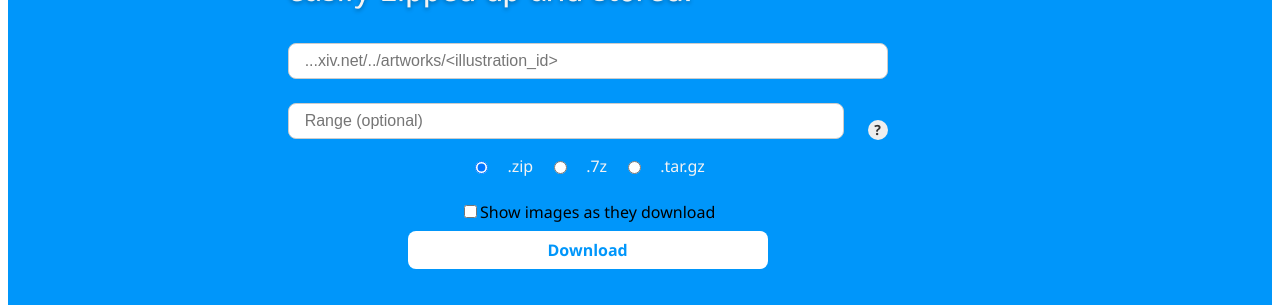
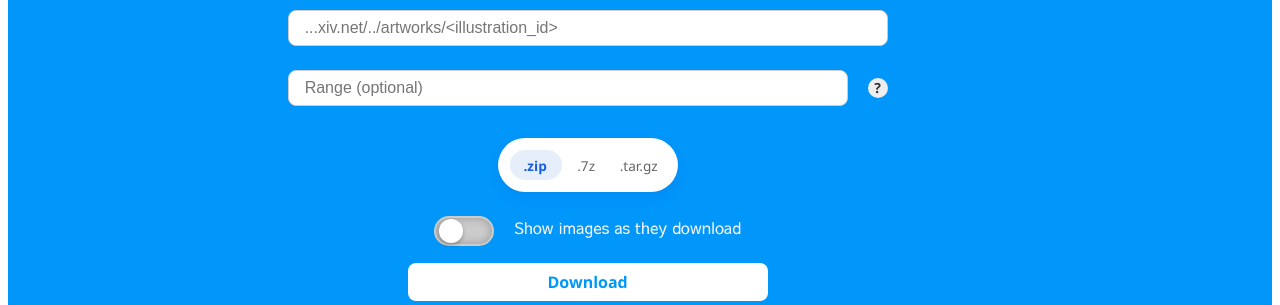
Before and after one commit to brunobdcorreia/ZIPixIT-Front, an Angular app: page / in a window 1280 px wide. Shown: the part 364-669 px from the top of the page. Built offline with nearby package versions, Linux system fonts and the light colour scheme; no server answers.

Commit message:
Updated designs for toggle button and radio group

```diff
--- a/src/app/components/illustration-form.component.css
+++ b/src/app/components/illustration-form.component.css
@@ -14,6 +14,14 @@ form {
     width: 100%;
     text-align: left;
     margin-bottom: 2rem;
+}
+
+.toggle-text {
+    font-family: 'Sawarabi Gothic Regular', 'Segoe UI', Tahoma, Geneva, Verdana, sans-serif;
+    font-size: 1rem;
+    color: #f3f3f3;
+    margin-left: 0.5rem;
+    margin-bottom: 1rem;
 }
 
 .subtitle h2 {
@@ -59,29 +67,76 @@ form {
 
 .radio-group {
     display: flex;
-    justify-content: space-around;
-    gap: 1rem;
-    margin-bottom: 1rem;
+    position: relative;
+    background-color: #ffffff;
+    box-shadow: 0 0 1px 0 rgba(0, 94, 224, 0.15), 0 6px 12px 0 rgba(0, 94, 224, 0.15);
+    padding: 0.75rem;
+    border-radius: 99px;
+    width: 100%;
+    max-width: 30%;
+    margin: 0 auto 1rem auto;
+    gap: 0;
 }
 
-.radio-group label {
-    font-family: 'Segoe UI', Tahoma, Geneva, Verdana, sans-serif;
-    font-size: 1rem;
-    color: #f3f3f3;
-    /* padding: 0.5rem 1rem; */
-    /* border: 1px solid #ccc; */
-    border-radius: 8px;
-    cursor: pointer;
-    transition: background 0.2s, color 0.2s;
+.radio-group * {
+    z-index: 2;
 }
 
-.row-container {
+.radio-group input[type="radio"] {
+    display: none;
+}
+
+.radio-group .tab {
     display: flex;
-    flex-direction: row;
     align-items: center;
-    justify-content: baseline;
-    gap: 1rem;
-    width: 100%;
+    justify-content: center;
+    height: 30px;
+    flex: 1;
+    font-size: 0.85rem;
+    color: #666666;
+    font-weight: 500;
+    border-radius: 99px;
+    cursor: pointer;
+    transition: color 0.15s ease-in;
+    position: relative;
+    padding: 0 0.5rem;
+}
+
+/* Glider background - positioned absolutely */
+.radio-group::before {
+    content: '';
+    position: absolute;
+    display: block;
+    height: 30px;
+    width: calc(33.333% - 0.5rem);
+    background-color: #e6eef9;
+    z-index: 1;
+    border-radius: 99px;
+    transition: left 0.25s cubic-bezier(0.4, 0.0, 0.2, 1);
+    left: 0.75rem;
+    top: 0.75rem;
+}
+
+/* Move glider when first radio is checked (default) */
+.radio-group input[id="zip"]:checked ~ .radio-group::before,
+.radio-group:has(input[id="zip"]:checked)::before {
+    left: 0.75rem;
+}
+
+/* Move glider when second radio is checked */
+.radio-group:has(input[id="7z"]:checked)::before {
+    left: calc(33.333% + 0.375rem);
+}
+
+/* Move glider when third radio is checked */
+.radio-group:has(input[id="tar.gz"]:checked)::before {
+    left: calc(66.666% + 0rem);
+}
+
+/* Checked state - change text color */
+.radio-group input[type="radio"]:checked + .tab {
+    color: #185ee0;
+    font-weight: 600;
 }
 
 .download-button {
@@ -107,6 +162,96 @@ form {
     cursor: not-allowed;
 }
 
+.toggle-label {
+    display: flex;
+    align-items: normal;
+    gap: 0.75rem;
+    cursor: pointer;
+    font-family: 'Segoe UI', Tahoma, Geneva, Verdana, sans-serif;
+    color: #f3f3f3;
+}
+
+.toggle-checkbox {
+    display: none;
+}
+
+.toggle-slider {
+    width: 60px;
+    height: 30px;
+    background-color: #cccccc;
+    border-radius: 20px;
+    display: flex;
+    align-items: center;
+    border: 2px solid transparent;
+    transition: background-color 0.3s ease;
+    box-shadow: 0 0 10px 0 rgba(0, 0, 0, 0.25) inset;
+    cursor: pointer;
+    position: relative;
+    flex-shrink: 0;
+}
+
+.toggle-slider::before {
+    content: '';
+    display: block;
+    width: 24px;
+    height: 24px;
+    background-color: #ffffff;
+    border-radius: 50%;
+    transition: transform 0.3s ease;
+    box-shadow: 0 2px 4px rgba(0, 0, 0, 0.25);
+    position: absolute;
+    left: 3px;
+}
+
+.toggle-checkbox:checked + .toggle-slider {
+    background-color: #2196F3;
+}
+
+.toggle-checkbox:checked + .toggle-slider::before {
+    transform: translateX(30px);
+}
+
+.toggle-checkbox:active + .toggle-slider::before {
+    transform: translateX(15px);
+}
+
+.checkbox:checked ~ .toggle-slider::before {
+  transform: translateX(30px);
+  box-shadow: 0 0 10px 3px rgb(0, 0, 0, 0.25);
+}
+
+.checkbox:checked ~ .toggle-slider {
+  background-color: #2196F3;
+}
+
+.checkbox:active ~ .toggle-slider::before {
+  transform: translate(0);
+}
+
+.row-container {
+    display: flex;
+    align-items: baseline;
+    justify-content: center;
+    width: 100%;
+    gap: 0.75rem;
+    margin-bottom: 1rem;
+}
+
+.row-container input {
+    flex: 1;
+    max-width: 600px;
+    padding: 0.5rem 1rem;
+    border-radius: 8px;
+    border: 1px solid #ccc;
+    font-size: 1rem;
+}
+
+.row-container app-range-tooltip {
+    flex-shrink: 0;
+    display: flex;
+    align-items: center;
+}
+
 @font-face {
     font-family: 'Sawarabi Gothic Regular';
     src: url('../fonts/SawarabiGothic-Regular.ttf') format('truetype');
@@ -125,3 +270,37 @@ form {
         font-size: 1rem;
     }
 }
+
+@media (max-width: 700px) {
+    .radio-group {
+        max-width: 350px;
+        padding: 0.5rem;
+    }
+
+    .radio-group .tab {
+        font-size: 0.75rem;
+        height: 28px;
+    }
+
+    .radio-group::before {
+        height: 28px;
+        top: 0.5rem;
+    }
+}
+
+@media (max-width: 500px) {
+    .radio-group {
+        max-width: 280px;
+        padding: 0.4rem;
+    }
+
+    .radio-group .tab {
+        font-size: 0.65rem;
+        height: 26px;
+    }
+
+    .radio-group::before {
+        height: 26px;
+        top: 0.4rem;
+    }
+}
--- a/src/app/components/illustration-form.component.ts
+++ b/src/app/components/illustration-form.component.ts
@@ -61,7 +61,7 @@ import { Observable } from 'rxjs';
             [disabled]="isLoading()"
             checked
           />
-          <label for="zip">.zip</label>
+          <label class="tab" for="zip">.zip</label>
           <input
             id="7z"
             type="radio"
@@ -70,7 +70,7 @@ import { Observable } from 'rxjs';
             value="7z"
             [disabled]="isLoading()"
           />
-          <label for="7z">.7z</label>
+          <label class="tab" for="7z">.7z</label>
           <input
             id="tar.gz"
             type="radio"
@@ -79,7 +79,7 @@ import { Observable } from 'rxjs';
             value="tar.gz"
             [disabled]="isLoading()"
           />
-          <label for="tar.gz">.tar.gz</label>
+          <label class="tab" for="tar.gz">.tar.gz</label>
         </div>
       </div>
 
@@ -93,6 +93,7 @@ import { Observable } from 'rxjs';
             [disabled]="isLoading()"
             class="toggle-checkbox"
           />
+          <div class="toggle-slider"></div>
           <span class="toggle-text">{{ languageService.getTranslation('showImagesAsTheyDownload') }}</span>
         </label>
       </div>
--- a/src/app/components/image-gallery.component.css
+++ b/src/app/components/image-gallery.component.css
@@ -5,7 +5,7 @@
   background: #ffffff;
   border-radius: 12px;
   box-shadow: 0 2px 8px rgba(0, 0, 0, 0.1);
-  max-height: 50%;
+  max-height: 40%;
   overflow-y: auto;
   overflow-x: hidden;
 }
```
